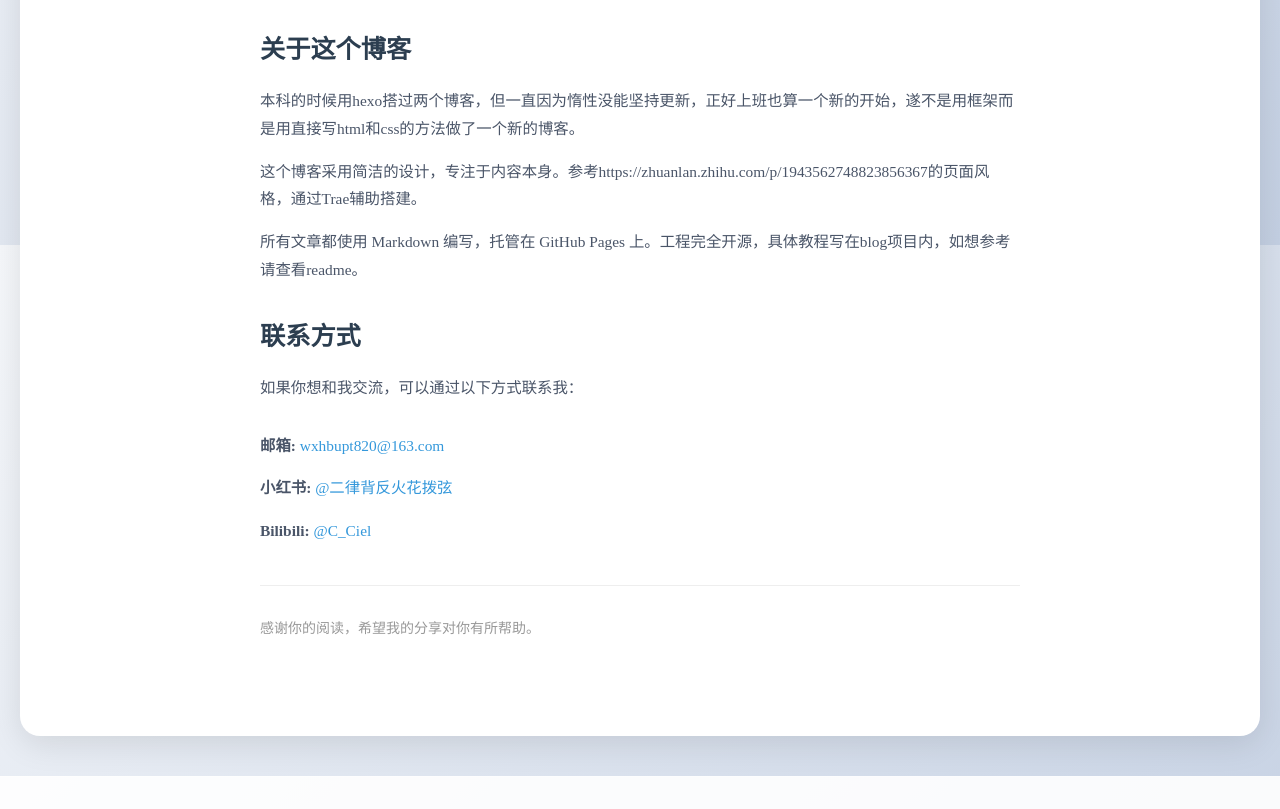
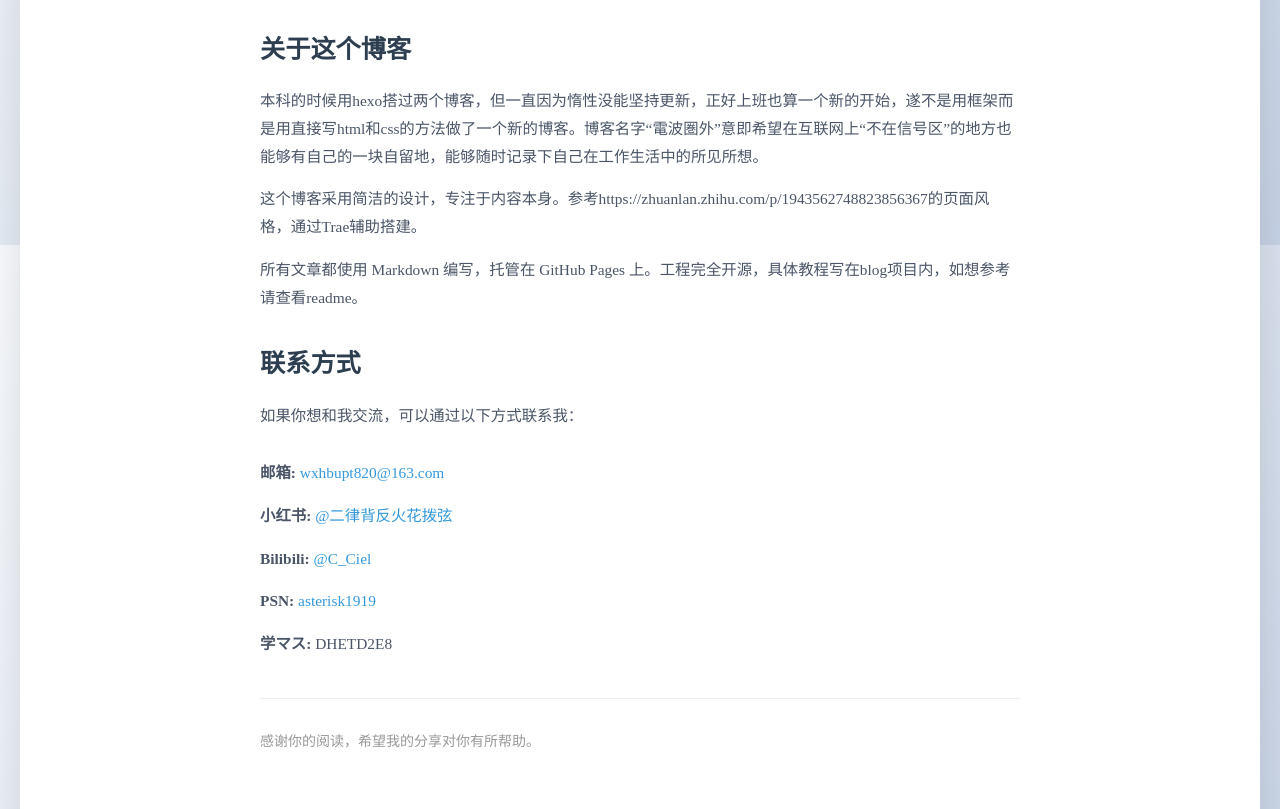
Before and after one commit to Ciel-th/blog, a website: page about.html in a window 1280 px wide. Shown: the part 555-1364 px from the top of the page. Drawn offline with Linux system fonts and the light colour scheme; a web font is replaced by a local one.

Commit message:
修改了个人简介部分

```diff
--- a/about.html
+++ b/about.html
@@ -77,7 +77,7 @@
     </ul>
 
     <h2>关于这个博客</h2>
-    <p>本科的时候用hexo搭过两个博客，但一直因为惰性没能坚持更新，正好上班也算一个新的开始，遂不是用框架而是用直接写html和css的方法做了一个新的博客。</p>
+    <p>本科的时候用hexo搭过两个博客，但一直因为惰性没能坚持更新，正好上班也算一个新的开始，遂不是用框架而是用直接写html和css的方法做了一个新的博客。博客名字“電波圏外”意即希望在互联网上“不在信号区”的地方也能够有自己的一块自留地，能够随时记录下自己在工作生活中的所见所想。</p>
 
     <p>这个博客采用简洁的设计，专注于内容本身。参考https://zhuanlan.zhihu.com/p/1943562748823856367的页面风格，通过Trae辅助搭建。</p>
 
@@ -91,6 +91,8 @@
         <p><strong>邮箱:</strong> <a href="mailto:wxhbupt820@163.com">wxhbupt820@163.com</a></p>
         <p><strong>小红书:</strong> <a href="https://www.xiaohongshu.com/user/profile/5be05ecf64009c00018d383f?xsec_token=YB8-qMyTuvDuhXJmkk4MUPaaGN-ub58QsLmxm0FFsTGH0=&xsec_source=app_share&xhsshare=CopyLink&appuid=5be05ecf64009c00018d383f&apptime=1756981528&share_id=eb3ad96c4e6e449fbc81756e4cea6927" target="_blank" rel="noopener">@二律背反火花拨弦</a></p>
         <p><strong>Bilibili:</strong> <a href="https://space.bilibili.com/11569451" target="_blank" rel="noopener">@C_Ciel</a></p>
+        <p><strong>PSN:</strong> <a href="https://profile.playstation.com/asterisk1919" target="_blank" rel="noopener">asterisk1919</a></p>
+        <p><strong>学マス:</strong> DHETD2E8</p>
     </div>
 
 
```
